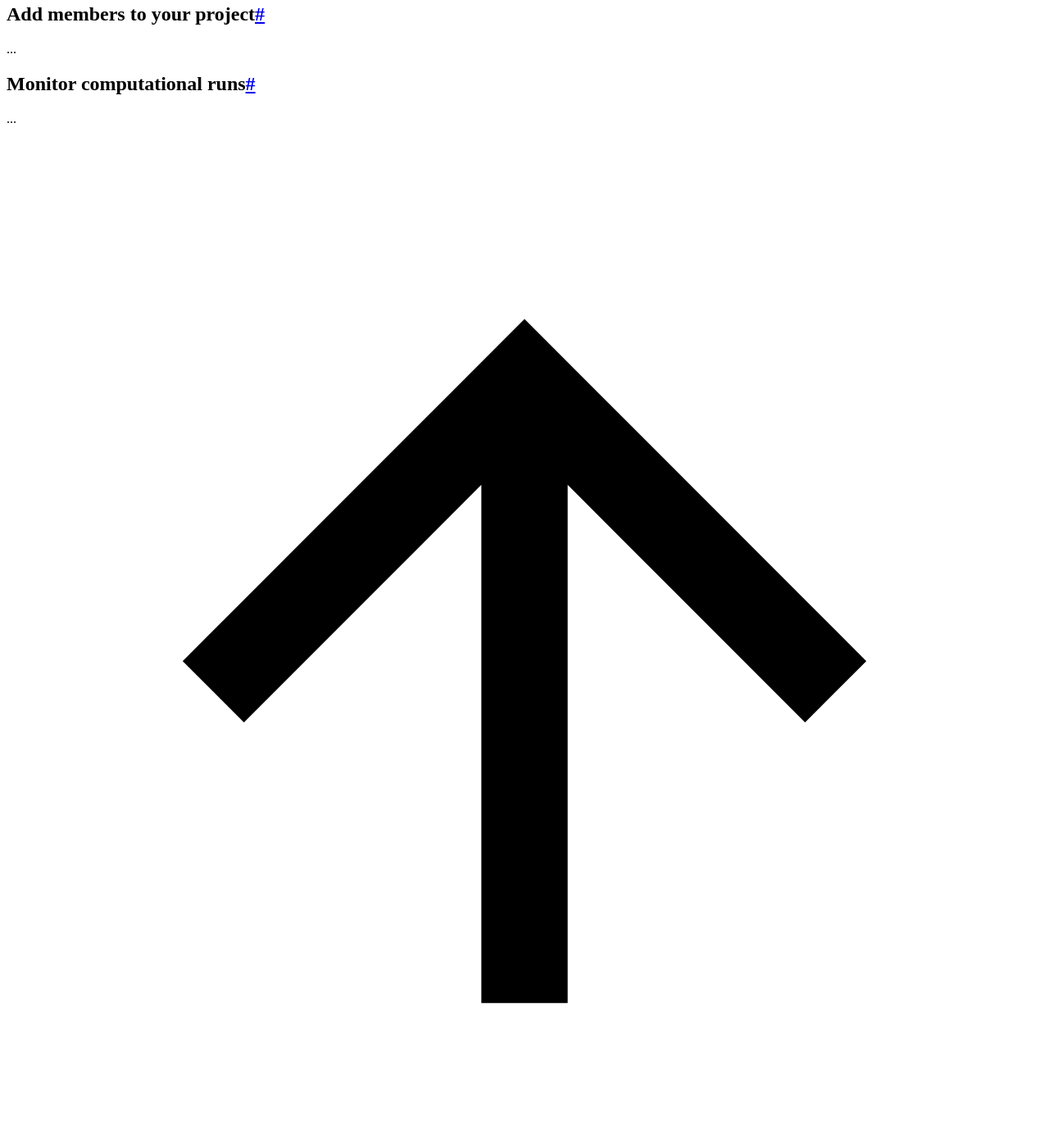
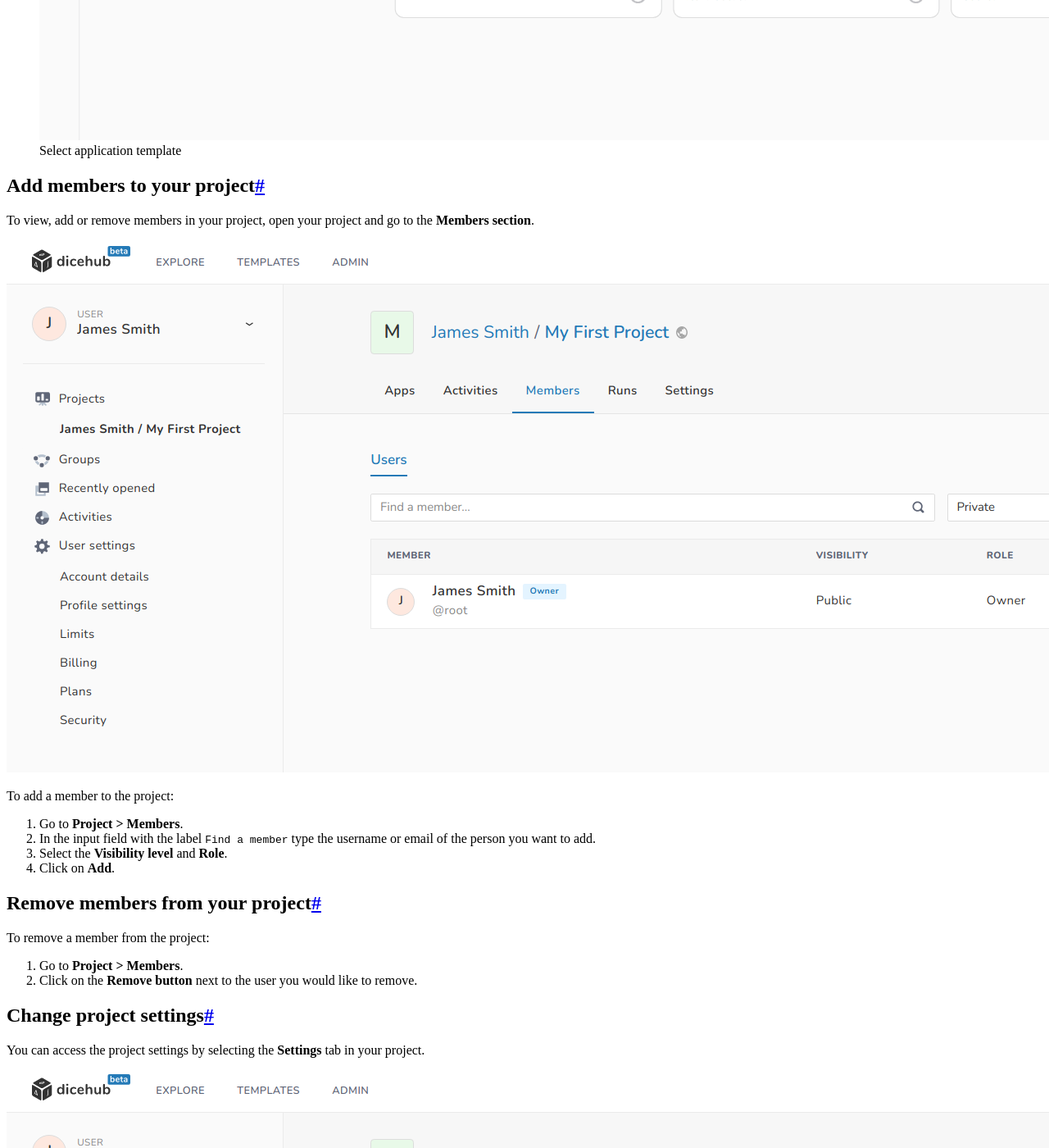
Before and after one commit to dicehub/dicehub-docs, an MkDocs documentation site: the page built from docs/guide/essentials/projects.md, in a window 1280 px wide and 1400 px high, scrolled down 9940 px. Shown: the whole window at 82% size. Built offline with MkDocs 1.6.1 and Material for MkDocs 9.7.7, drawn with Linux system fonts in a browser that asks for light colours; some of the changed text lies outside the part shown.

Commit message:
Add more content

```diff
--- a/.markdownlint.yaml
+++ b/.markdownlint.yaml
@@ -74,6 +74,7 @@ proper-names:
       "URL",
       "WebdriverIO",
       "WebAssembly",
+      "yaml",
       "YAML",
       "YouTube",
     ]
--- a/docs/guide/essentials/projects.md
+++ b/docs/guide/essentials/projects.md
@@ -9,9 +9,11 @@ Projects contain applications and can be shared with other users by adding them
 
 Things you can do in a project:
 
-- [Create a project](./#create-a-project)
-- [Create an application](./#create-an-application)
-- [Create a group](./#create-a-group)
+- [Create a project](#create-a-project)
+- [Create an application](#create-an-application)
+- [Add members to your project](#add-members-to-your-project)
+- [Remove members from your project](#remove-members-from-your-project)
+- [Change project settings](#change-project-settings)
 
 ## Create a project
 
@@ -56,14 +58,37 @@ To create a project in dicehub:
       <figcaption>Select application template</figcaption>
     </figure>
 
-## Inspect activities
-
-...
-
 ## Add members to your project
 
-...
+To view, add or remove members in your project, open your project and
+go to the **Members section**.
 
-## Monitor computational runs
+![Project members section](../../assets/images/project_members.png){: .zoom .image-wrapper loading=lazy }
 
-...
+To add a member to the project:
+
+1. Go to **Project > Members**.
+1. In the input field with the label `Find a member` type the username or email of the person you want to add.
+1. Select the **Visibility level** and **Role**.
+1. Click on **Add**.
+
+## Remove members from your project
+
+To remove a member from the project:
+
+1. Go to **Project > Members**.
+1. Click on the **Remove button** next to the user you would like to remove.
+
+## Change project settings
+
+You can access the project settings by selecting the **Settings** tab in your project.
+
+![Project settings](../../assets/images/project_settings.png){: .zoom .image-wrapper loading=lazy }
+
+The following settings can be changed:
+
+- **Profile picture**: The image to identify your project.
+- **General information**: The general information of the project such as title and description can be changed here.
+- **Namespace**: Namespace of the project. All contents of the project are in this namespace.
+- **Privacy settings**: Here you can manage privacy settings by adjusting the visibility level.
+- **Delete project**: Deleting this project deletes all its resources and can not be restored.
--- a/mkdocs.yml
+++ b/mkdocs.yml
@@ -45,9 +45,14 @@ extra_css:
 
 extra_javascript:
   - assets/javascripts/extra.js
+  - https://unpkg.com/mermaid@8.7.0/dist/mermaid.min.js
 
 plugins:
   - search
+  - mermaid2:
+      arguments:
+        sequence:
+          mirrorActors: false
   - git-revision-date-localized:
       type: date
       fallback_to_build_date: true
@@ -95,30 +100,39 @@ markdown_extensions:
       emoji_index: !!python/name:materialx.emoji.twemoji
       emoji_generator: !!python/name:materialx.emoji.to_svg
   - pymdownx.highlight
-  - pymdownx.superfences
+  # - pymdownx.superfences
   - pymdownx.highlight
   - pymdownx.inlinehilite
   - pymdownx.keys
   - pymdownx.smartsymbols
   - pymdownx.snippets
-  - pymdownx.superfences
+  # - pymdownx.superfences
   - pymdownx.tabbed:
       alternate_style: true
   - pymdownx.tasklist:
       custom_checkbox: true
+  - pymdownx.superfences:
+      custom_fences:
+        - name: mermaid
+          class: mermaid
+          format: !!python/name:pymdownx.superfences.fence_div_format
 
 # Site navigation in the side bar
 nav:
   - Home: index.md
   # - Documentation: documentation/index.md
   - Guide:
-    - Getting Started: guide/index.md
+    - guide/index.md
+    - guide/quick_start.md
     - Essentials:
       - guide/essentials/index.md
       - guide/essentials/projects.md
       - guide/essentials/groups.md
       - guide/essentials/templates.md
       - guide/essentials/applications.md
+      - guide/essentials/flows.md
+    - Pricing:
+      - guide/pricing/plans.md
   # - User documentation:
   #   - User Docs: user/index.md
   #   - Features:
@@ -127,13 +141,14 @@ nav:
   #       Visualization: features/visualization.md
   #       Optimization: features/optimization.md
   #   - Resources:
-  #       Pricing: user/pricing.md
   #       Terms of service: https://dicehub.com/terms-of-service
   #       Privacy policy: https://dicehub.com/privacy-policy
   - Tutorials:
     - tutorials/index.md
-  # - Development:
-  #   - development/index.md
+  - Development:
+    - Overview: development/index.md
+    - Documentation:
+      - development/documentation/index.md
   # - Design:
   #   - design/index.md
   # - Resources:
@@ -144,3 +159,5 @@ nav:
   - About:
       - FAQ: about/faq.md
       - Code of conduct: about/code_of_conduct.md
+      - Terms of service: https://dicehub.com/terms-of-service
+      - Privacy policy: https://dicehub.com/privacy-policy
```
Also changed, not shown: docs/development/documentation/index.md (added, +106 -0 lines), docs/development/index.md (added, +8 -0 lines), docs/guide/essentials/flows.md (added, +71 -0 lines), docs/guide/essentials/index.md (+30 -4 lines), docs/guide/index.md (+5 -4 lines), docs/guide/pricing/plans.md (+6 -1 lines), docs/.vale/dicehub/vocab-exceptions.txt, docs/assets/images/project_members.png (added), docs/assets/images/project_settings.png (added), 2 other files.
